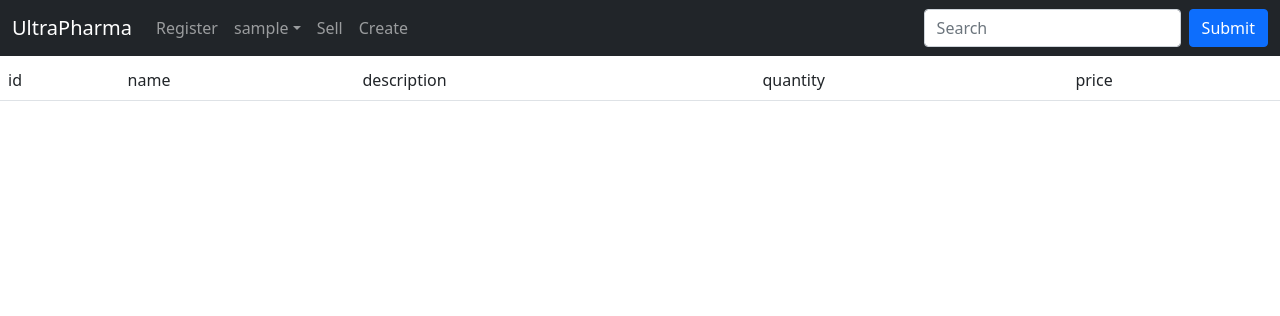
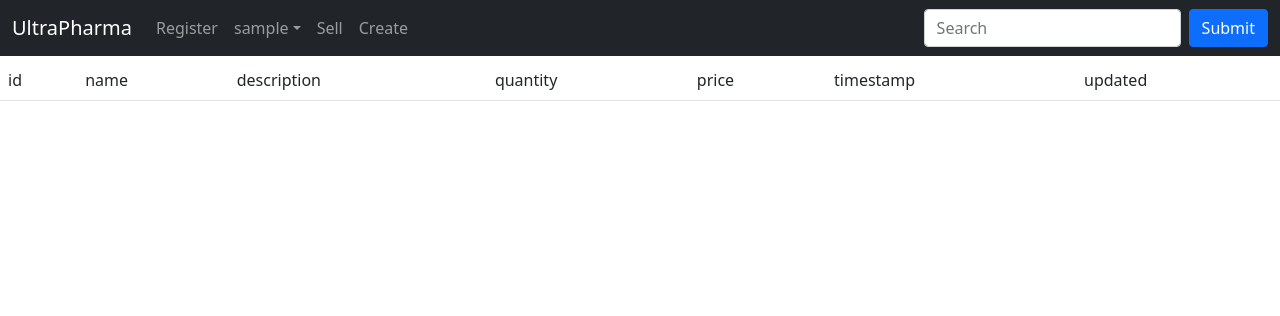
Before and after one commit to MagicRodri/ultra-pharma, a Django app: page / in a window 1280 px wide. Shown: the top 316 px of the page. Run offline with Django 3.2, Linux system fonts and the light colour scheme; the visitor is signed in with stand-in values (Sample User, id 1); data that the repository does not hold is empty.

Commit message:
Update product model
Added timestamp and updated fields

```diff
--- a/product/models.py
+++ b/product/models.py
@@ -21,6 +21,8 @@ class Product(models.Model):
     img = models.ImageField(upload_to='product',blank=True,default=None)
     quantity = models.IntegerField(default=0)
     price = models.FloatField()
+    timestamp = models.DateField(auto_now_add=True)
+    updated = models.DateField(auto_now=True)
 
     objects = ProductManager()
 
--- a/templates/home.html
+++ b/templates/home.html
@@ -21,6 +21,8 @@
                         <td>{{obj.description}}</td>
                         <td>{{obj.quantity}}</td>
                         <td>{{obj.price}}</td>
+                        <td>{{obj.timestamp}}</td>
+                        <td>{{obj.updated}}</td>
                     </tr>
             {% endfor %}
         </tbody>
```
Also changed, not shown: product/migrations/0015_auto_20220722_1847.py (added).
